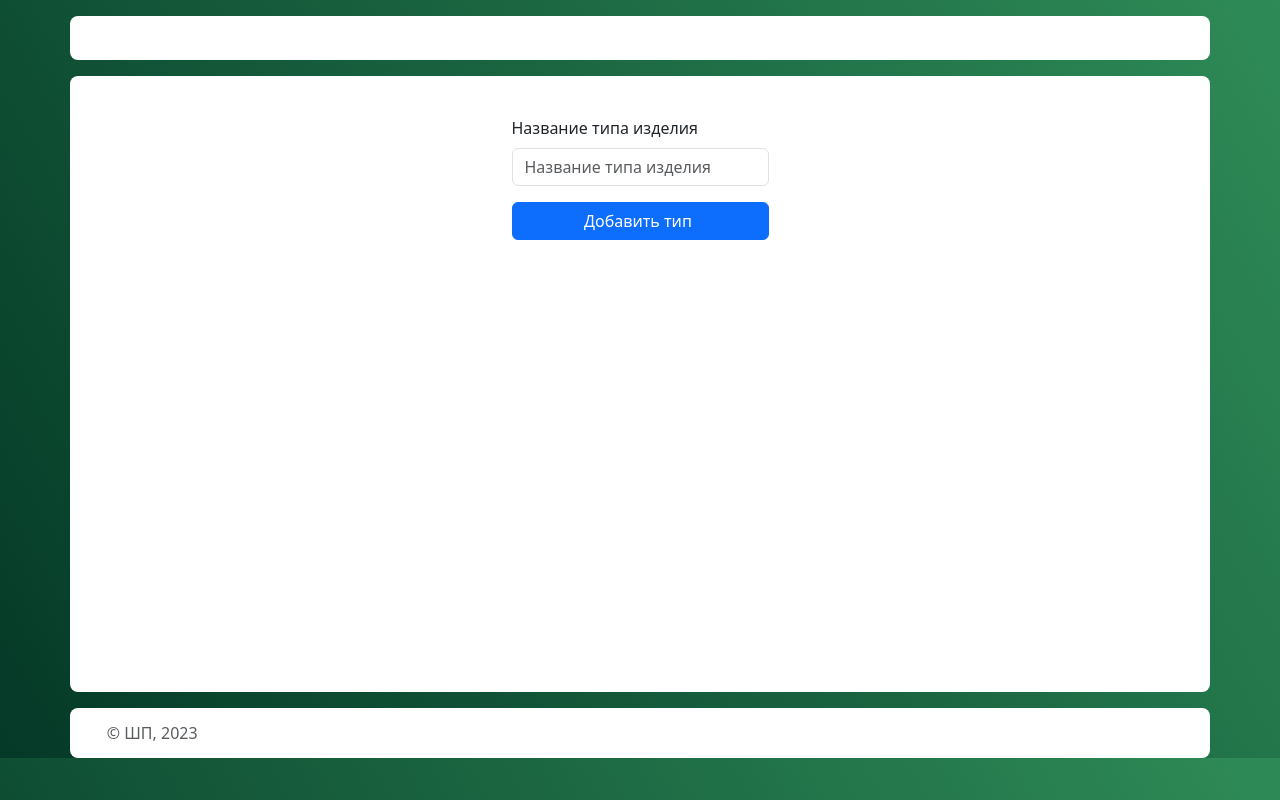
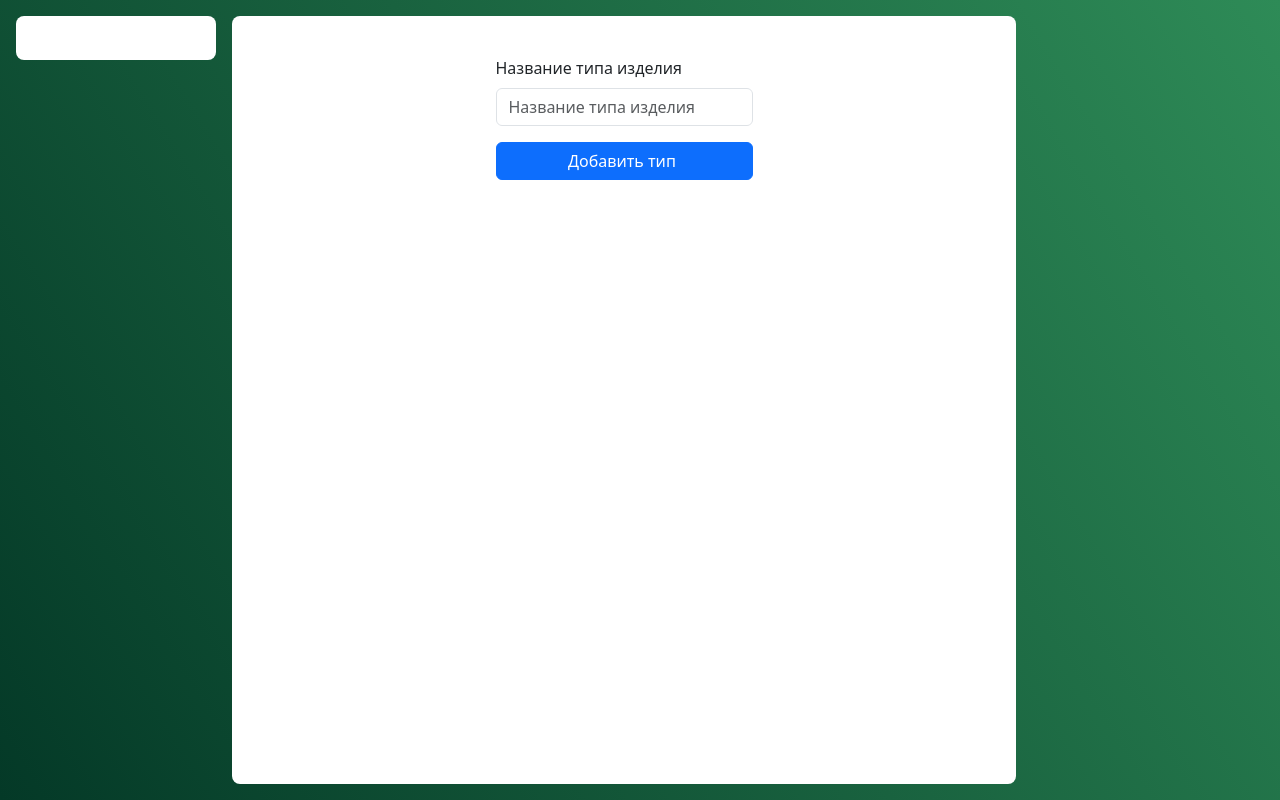
Before and after one commit to urtanto/Hakanet2023, a Django app: template main/templates/pages/create_smt.html in a window 1280 px wide. Run offline with Django 4.2, Linux system fonts and the light colour scheme; the template is opened without the code that fills it: values that come from a table or form of the project are taken from there, others are empty; some libraries are stand-ins or nearby versions.

Commit message:
some new

```diff
--- a/docker-compose.yaml
+++ b/docker-compose.yaml
@@ -38,3 +38,4 @@ services:
 
 volumes:
   postgresql_master_data:
+  postgresql_master_data:
--- a/main/static/css/base.css
+++ b/main/static/css/base.css
@@ -1,3 +1,7 @@
+body {
+    height: 100vh;
+}
+
 .gradient-background {
     background: -webkit-linear-gradient(bottom left, #043927, #2e8B57);
 }
@@ -7,28 +11,42 @@
     width: 94%;
 }
 
-.footer {
-    padding: 1vw;
-    background: #fff;
-    margin-top: 2vh;
-    border-radius: 0.5rem;
-}
+/*.footer {*/
+/*    padding: 1vw;*/
+/*    background: #fff;*/
+/*    border-radius: 0.5rem;*/
+/*    position: absolute;*/
+/*    left: 2vh;*/
+/*    bottom: 2vh;*/
+/*    width: calc(100vw - 4vh);*/
+/*    height: 6vh;*/
+/*    display: flex;*/
+/*}*/
 
 .header {
-    padding: 1vw;
     background: #fff;
-    margin-top: 2vh;
     border-radius: 0.5rem;
+    padding: 10px;
+    overflow-x: auto;
+    position: absolute;
+    left: 2vh;
+    top: 2vh;
+    width: 25vh;
 }
 
 .borders {
     display: flex;
     padding: 3vh;
     background: #fff;
-    margin-top: 2vh;
+    position: absolute;
+    left: 29vh;
+    top: 2vh;
     border-radius: 0.5rem;
-    min-height: 77vh;
-    max-height: 77vh;
+    min-height: 96vh;
+    max-height: 96vh;
+    width: calc(100vw - 31vh * 2);
+    overflow: auto;
+
 }
 
 .np {
--- a/main/templates/base/base.html
+++ b/main/templates/base/base.html
@@ -16,13 +16,13 @@
 
 
 <body class="gradient-background">
-<header class="header container" style="padding: 10px;">
+<header class="container header">
     {% include 'base/menu.html' %}
     {% block header %}{% endblock %}
 </header>
 
-<div class="container borders">
-    <main role="main" class="container-fluid np" style="overflow: auto">
+<div class="container-fluid borders">
+    <main role="main" class="container-fluid np">
         {% bootstrap_messages %}
         {% block content %}{% endblock %}
     </main>
@@ -32,16 +32,19 @@
 
 {% block extracontent %} {% endblock %}
 
-<footer class="footer container">
-    {% block footer %}
-    <div class="container text-right" style="margin: 0; padding: 0 0 0 3vh;">
-        <span class="text-muted">&copy; ШП, {% now "Y" %}</span>
-    </div>
-    {% endblock %}
-</footer>
+{#<footer class="container-fluid footer">#}
+{#    {% block footer %}#}
+{#        <div class="container text-right" style="margin: 0; padding: 0 0 0 3vh; display: table;">#}
+{#            <span class="text-muted" style="height: 100%;">&copy; Хакатон, {% now "Y" %}</span>#}
+{#            <p style="display: table-cell; vertical-align: middle; margin: 0;">fffff</p>#}
+{#        </div>#}
+{#    {% endblock %}#}
+{#</footer>#}
 
 <script src="//cdnjs.cloudflare.com/ajax/libs/jquery/3.2.1/jquery.min.js"></script>
-<script src="https://cdn.jsdelivr.net/npm/bootstrap@5.0.2/dist/js/bootstrap.bundle.min.js" integrity="sha384-MrcW6ZMFYlzcLA8Nl+NtUVF0sA7MsXsP1UyJoMp4YLEuNSfAP+JcXn/tWtIaxVXM" crossorigin="anonymous"></script>
+<script src="https://cdn.jsdelivr.net/npm/bootstrap@5.0.2/dist/js/bootstrap.bundle.min.js"
+        integrity="sha384-MrcW6ZMFYlzcLA8Nl+NtUVF0sA7MsXsP1UyJoMp4YLEuNSfAP+JcXn/tWtIaxVXM"
+        crossorigin="anonymous"></script>
 
 
 {% block extra_js %}
--- a/main/templates/base/menu.html
+++ b/main/templates/base/menu.html
@@ -1,5 +1,5 @@
 {% block menu %}
-    <div class="btn-group btn-group" role="group" aria-label="Basic example">
+    <div class="btn-group-vertical w-100" role="group" aria-label="Basic example">
         {% for item in menu %}
             {% if item|is_drop %}
                 <div class="btn-group" role="group">
```
Also changed, not shown: README.md.
